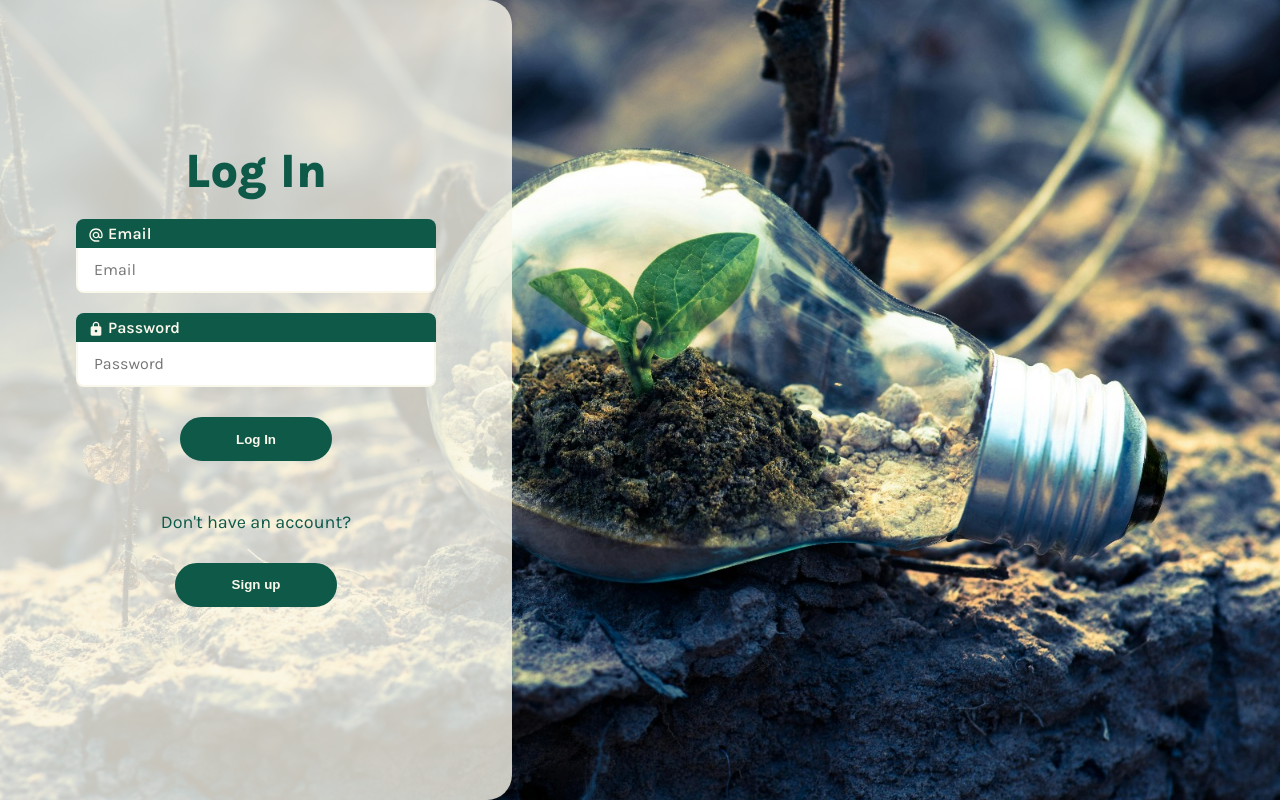
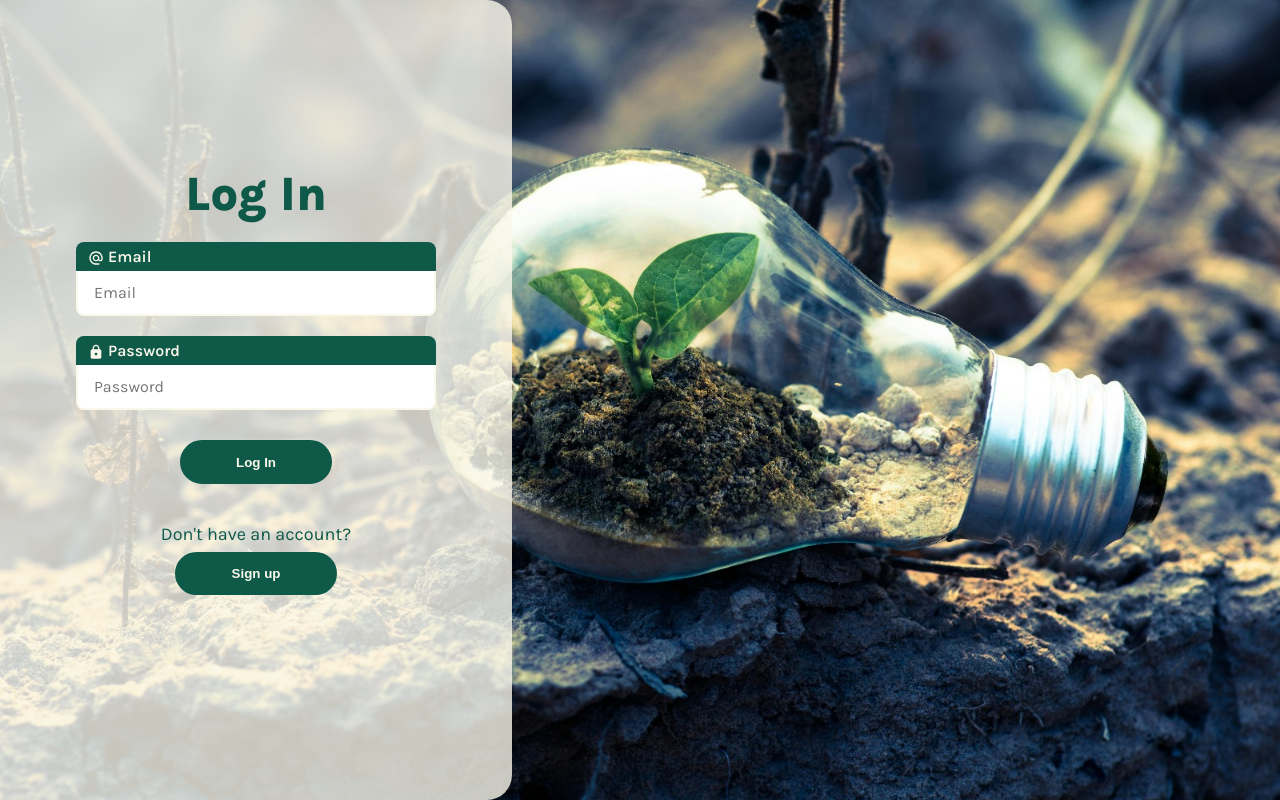
Before and after one commit to leftercosmin/TidyTogether, a PHP site: page /view/account/login.php in a window 1280 px wide. Run offline with PHP 8.4, Linux system fonts and the light colour scheme.

Commit message:
account changes

```diff
--- a/view/account/login.php
+++ b/view/account/login.php
@@ -69,10 +69,12 @@
         <button type="submit">Log In</button>
       </form>
 
-      <p>Don't have an account?</p>
-        <form method="get" action="signup.php">
-            <button type="submit">Sign up</button>
-        </form>
+        <div class="footer">
+          <p>Don't have an account?</p>
+            <form class="redirect" method="get" action="/TidyTogether/view/account/signup.php">
+                <button type="submit">Sign up</button>
+            </form>
+        </div>
     </div>
   </body>
 </html>
--- a/view/account/signup.php
+++ b/view/account/signup.php
@@ -162,10 +162,12 @@ $display_role = isset($display_names[$role]) ? $display_names[$role] : htmlspeci
         <button type="submit">Sign Up</button>
       </form>
 
+        <div class="footer">
       <p>Already have an account?</p>
-        <form method="get" action="login.php">
+        <form class="redirect" method="get" action="/TidyTogether/view/account/login.php">
             <button type="submit">Login</button>
         </form>
+        </div>
     </div>
   </body>
 </html>
--- a/view/account/style.css
+++ b/view/account/style.css
@@ -127,6 +127,20 @@ p {
   font-size: 18px;
 }
 
+.footer {
+  display: flex;
+  flex-direction: column;
+  align-items: center;
+  justify-content: center;
+  gap: 5px;
+  height: 100px;
+}
+
+.redirect{
+  margin-top: -.5em;
+}
+
+
 .role-button {
   display: flex;
   flex-direction: column;
```
